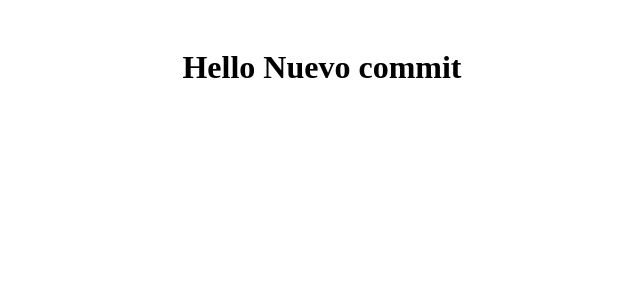
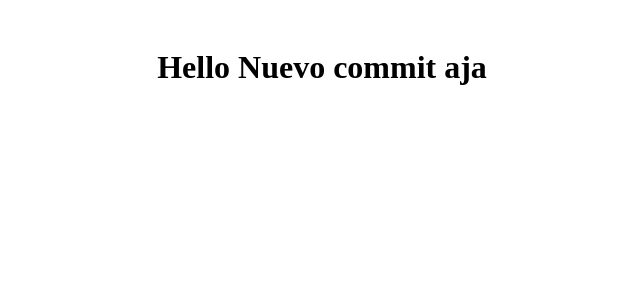
Before and after one commit to CrissAlvarezH/github-actions-cicd, a Next.js app: page / in a window 1280 px wide. Shown: the top 300 px of the page, without its empty margins (318-958 px from the left). Built offline with nearby package versions, Linux system fonts and the light colour scheme.

Commit message:
Commit for test pipeline

```diff
--- a/pages/index.tsx
+++ b/pages/index.tsx
@@ -1,7 +1,7 @@
 export default function Home() {
   return (
       <div style={{display: "flex", justifyContent: "center", alignItems: "center", padding: "20px 20px"}}>
-        <h1>Hello Nuevo commit</h1>
+        <h1>Hello Nuevo commit aja</h1>
       </div>
   )
 }
```
